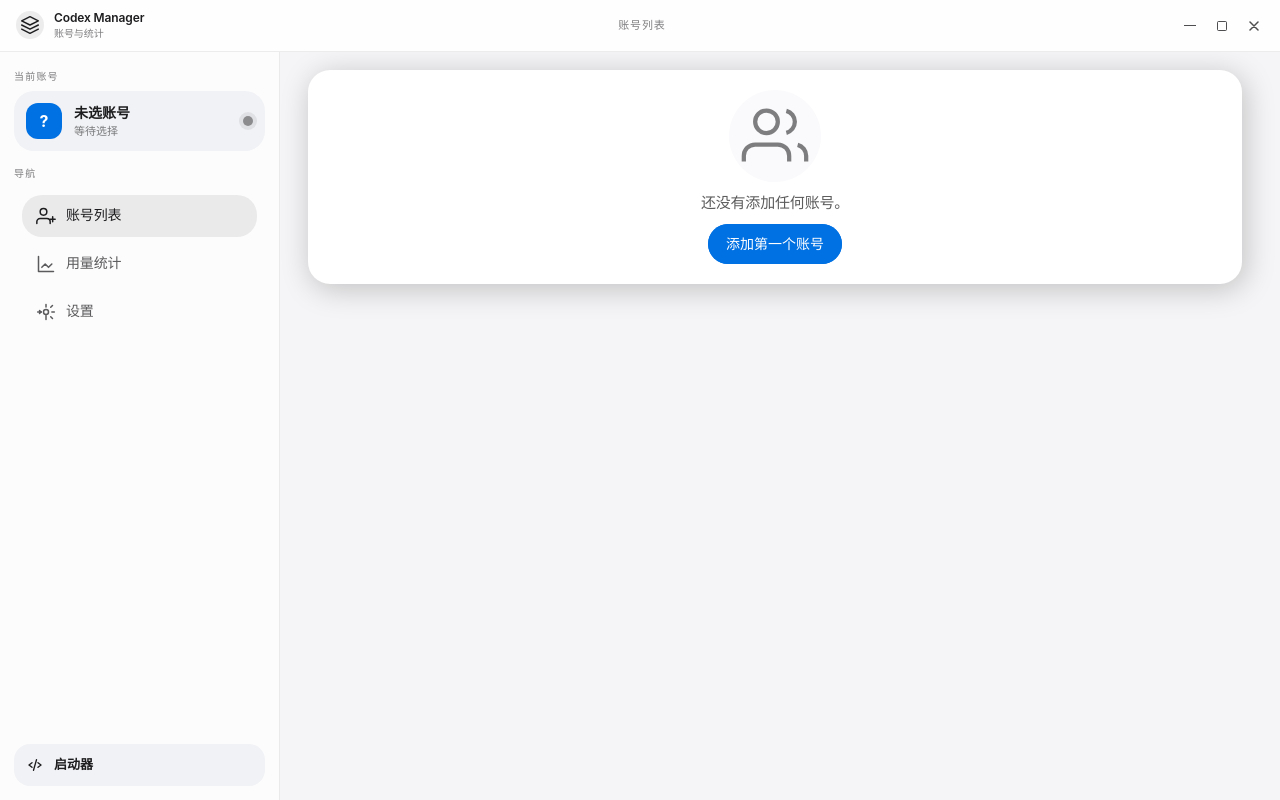
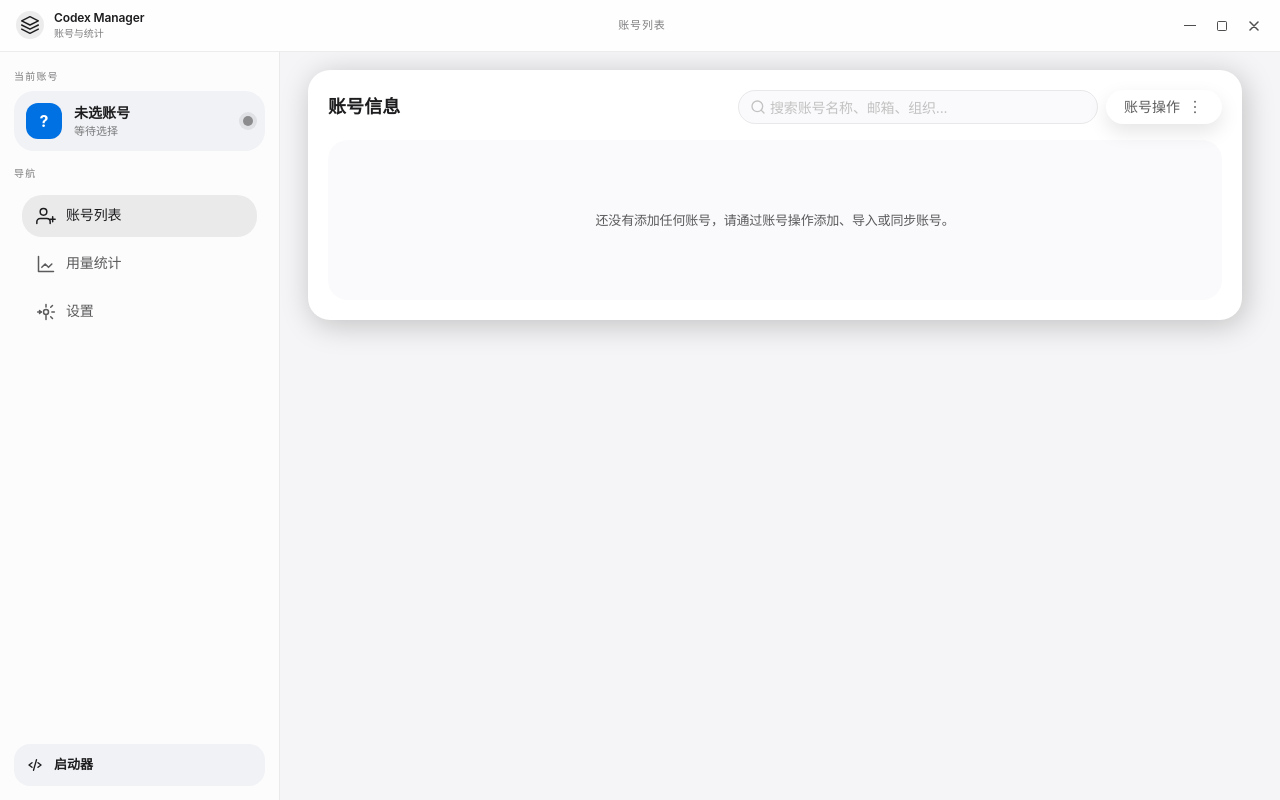
Before and after one commit to weimin96/CodexX, a Vue app: page /accounts in a window 1280 px wide. Built offline with nearby package versions, Linux system fonts and the light colour scheme.

Commit message:
fix empty account list actions

```diff
--- a/src/views/AccountListView.vue
+++ b/src/views/AccountListView.vue
@@ -3,26 +3,6 @@
     <section v-if="loading" class="surface-panel empty-panel">
       <n-spin size="medium" />
       <p>正在加载账号。</p>
-    </section>
-
-    <section v-else-if="!hasAccounts" class="surface-panel empty-panel">
-      <div class="empty-illustration">
-        <svg width="68" height="68" viewBox="0 0 24 24" fill="none">
-          <path
-            d="M17 21v-2a4 4 0 0 0-4-4H5a4 4 0 0 0-4 4v2"
-            stroke="currentColor"
-            stroke-width="1.5"
-          />
-          <circle cx="9" cy="7" r="4" stroke="currentColor" stroke-width="1.5" />
-          <path
-            d="M23 21v-2a4 4 0 0 0-3-3.87M16 3.13a4 4 0 0 1 0 7.75"
-            stroke="currentColor"
-            stroke-width="1.5"
-          />
-        </svg>
-      </div>
-      <p>还没有添加任何账号。</p>
-      <n-button type="primary" @click="showCreateModal = true">添加第一个账号</n-button>
     </section>
 
     <section v-else class="surface-panel section-grid account-section">
@@ -70,7 +50,11 @@
         </div>
       </div>
 
-      <div v-if="filteredAccounts.length === 0" class="inline-empty-state">
+      <div v-if="!hasAccounts" class="inline-empty-state">
+        <p>还没有添加任何账号，请通过账号操作添加、导入或同步账号。</p>
+      </div>
+
+      <div v-else-if="filteredAccounts.length === 0" class="inline-empty-state">
         <p>没有匹配的账号。</p>
       </div>
 
@@ -692,17 +676,6 @@ function resetOAuthLoginState() {
   font-size: 13px;
 }
 
-.empty-illustration {
-  width: 92px;
-  height: 92px;
-  border-radius: 50%;
-  display: flex;
-  align-items: center;
-  justify-content: center;
-  background: var(--app-surface-muted);
-  color: var(--app-ink-tertiary);
-}
-
 .account-grid {
   display: grid;
   grid-template-columns: repeat(auto-fill, minmax(min(280px, 100%), 1fr));
```
